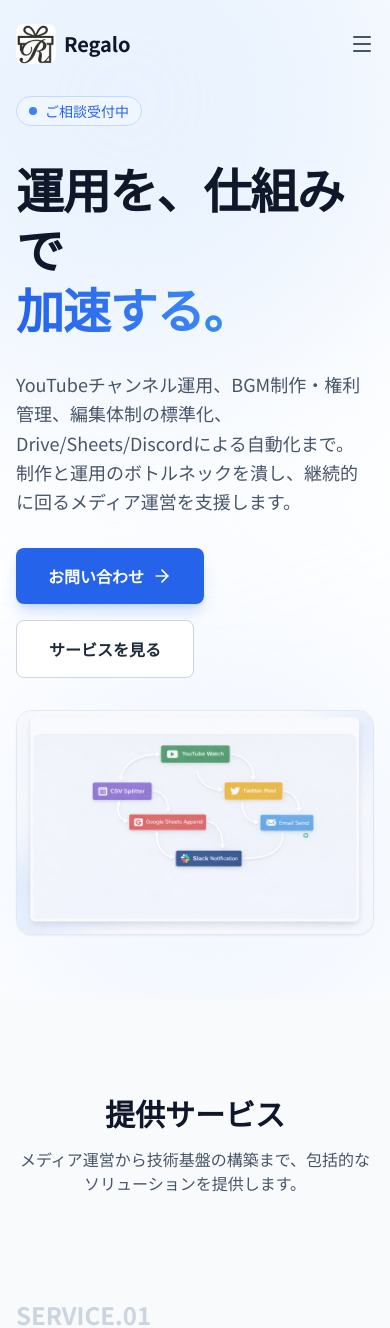
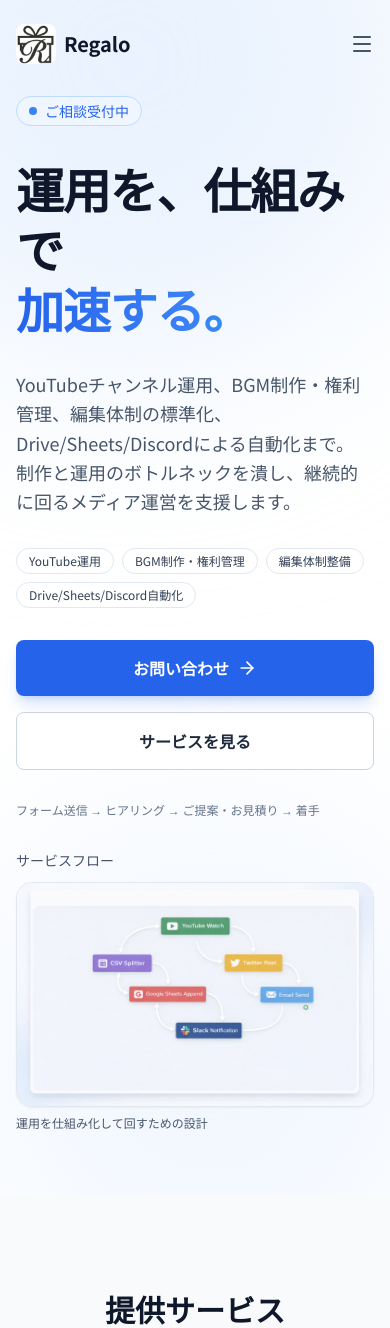
Before and after one commit to Regal753/Website, a React (Vite) app: page / in a window 390 px wide. Shown: the top 1328 px of the page. Built offline with nearby package versions, Linux system fonts and the light colour scheme.

Commit message:
Hero: add chips + mini process for mobile

```diff
--- a/components/Hero.tsx
+++ b/components/Hero.tsx
@@ -36,23 +36,33 @@ const Hero: React.FC<HeroProps> = ({ scrollToSection }) => {
             制作と運用のボトルネックを潰し、継続的に回るメディア運営を支援します。
           </p>
 
-          <div className="flex flex-wrap gap-4">
+          <div className="flex flex-wrap gap-2">
+            <span className="bg-white/80 border border-slate-200 rounded-full px-3 py-1 text-xs text-slate-700">YouTube運用</span>
+            <span className="bg-white/80 border border-slate-200 rounded-full px-3 py-1 text-xs text-slate-700">BGM制作・権利管理</span>
+            <span className="bg-white/80 border border-slate-200 rounded-full px-3 py-1 text-xs text-slate-700">編集体制整備</span>
+            <span className="bg-white/80 border border-slate-200 rounded-full px-3 py-1 text-xs text-slate-700">Drive/Sheets/Discord自動化</span>
+          </div>
+
+          <div className="flex flex-col sm:flex-row flex-wrap gap-4">
             <button
               onClick={() => scrollToSection(SectionId.CONTACT)}
-              className="px-8 py-4 bg-blue-600 hover:bg-blue-700 text-white font-semibold rounded-lg flex items-center gap-2 transition-all shadow-lg shadow-blue-600/20"
+              className="w-full sm:w-auto px-8 py-4 bg-blue-600 hover:bg-blue-700 text-white font-semibold rounded-lg flex items-center justify-center gap-2 transition-all shadow-lg shadow-blue-600/20"
             >
               お問い合わせ
               <ArrowRight size={20} />
             </button>
             <button
               onClick={() => scrollToSection(SectionId.SERVICES)}
-              className="px-8 py-4 bg-white hover:bg-slate-50 border border-slate-300 text-slate-800 font-semibold rounded-lg transition-all"
+              className="w-full sm:w-auto px-8 py-4 bg-white hover:bg-slate-50 border border-slate-300 text-slate-800 font-semibold rounded-lg transition-all"
             >
               サービスを見る
             </button>
           </div>
 
+          <p className="text-xs text-slate-500 mt-3">フォーム送信 → ヒアリング → ご提案・お見積り → 着手</p>
+
           <div className="mt-10 lg:hidden">
+            <p className="text-sm text-slate-600 mb-3">サービスフロー</p>
             <div className="rounded-2xl bg-white border border-slate-200 shadow-sm overflow-hidden">
               <img
                 src={import.meta.env.BASE_URL + "images/workflow.webp"}
@@ -62,6 +72,7 @@ const Hero: React.FC<HeroProps> = ({ scrollToSection }) => {
                 decoding="async"
               />
             </div>
+            <p className="text-xs text-slate-600 mt-2">運用を仕組み化して回すための設計</p>
           </div>
         </div>
 
```
